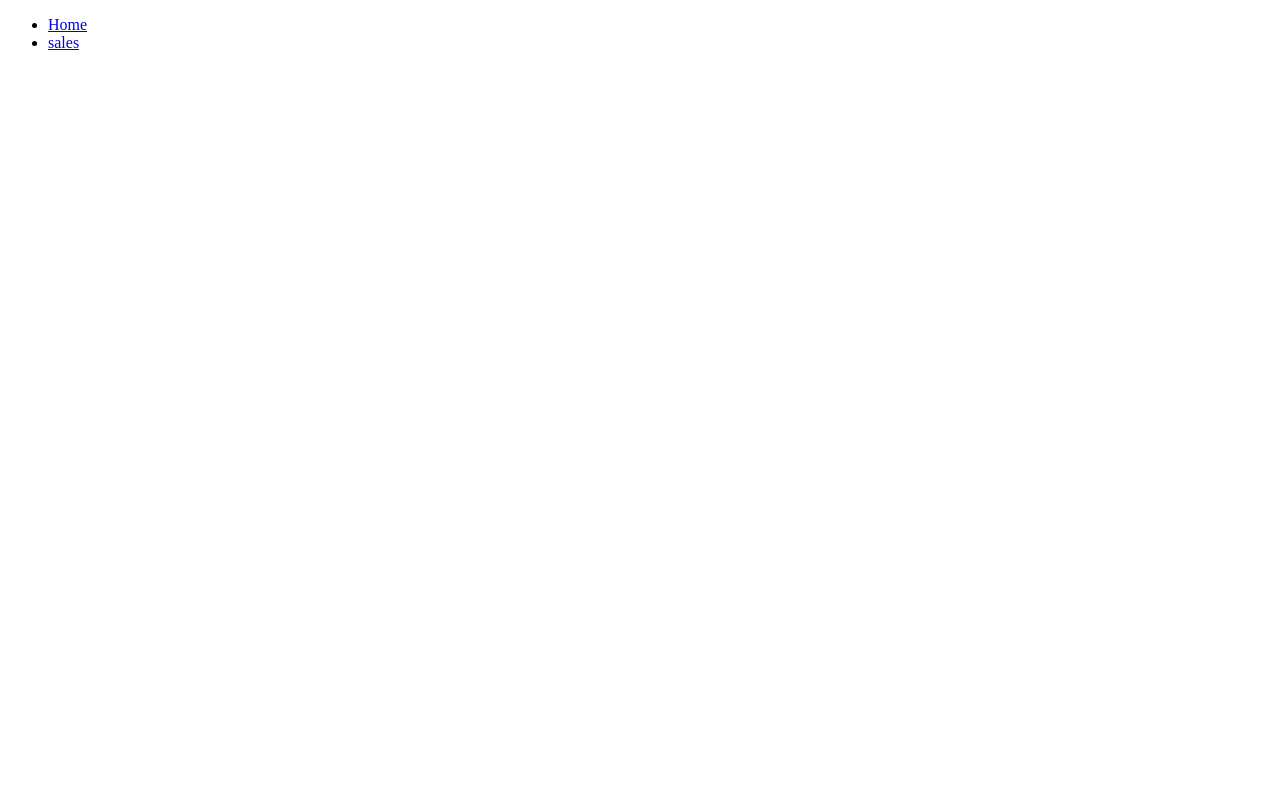
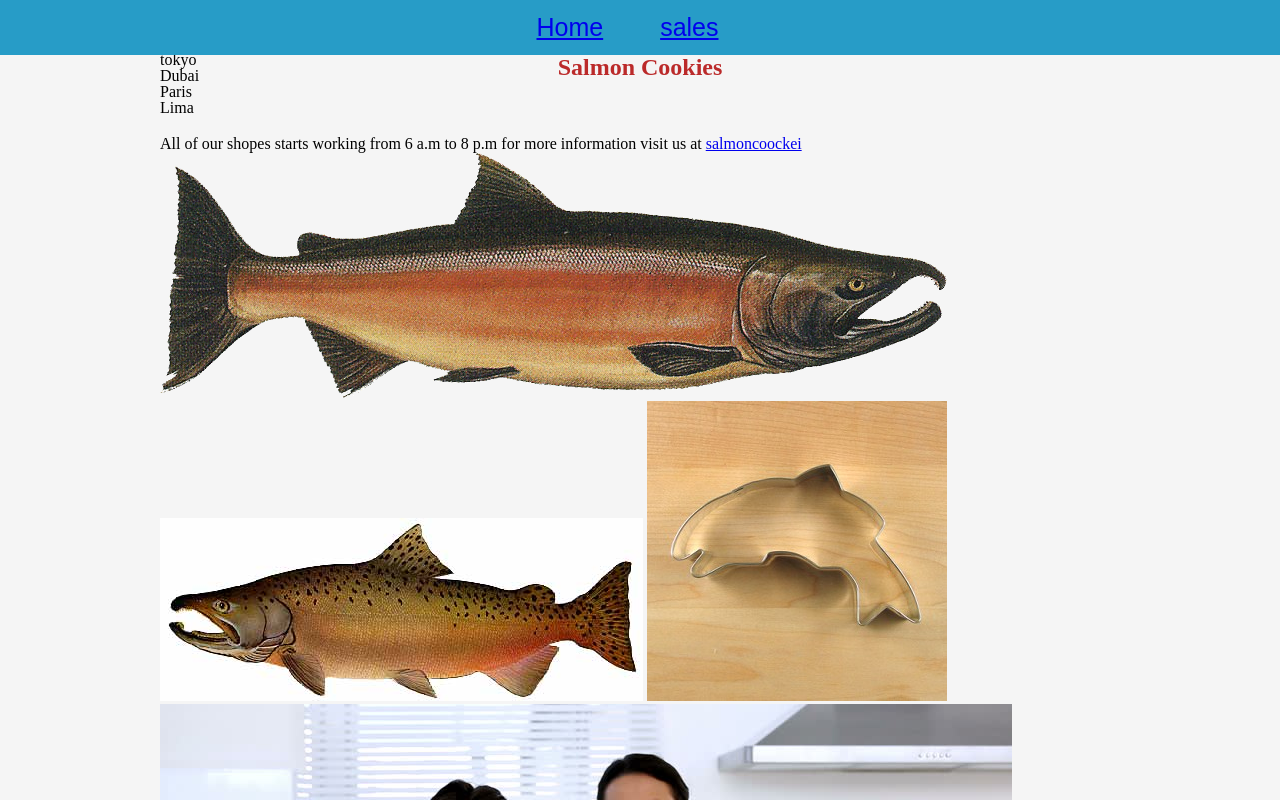
Before and after one commit to Hussein66253/cookie-stand, a plain HTML site: page index.html in a window 1280 px wide. Shown: the top 800 px of the page. Drawn offline with Linux system fonts and the light colour scheme.

Commit message:
Added styling to index.html and edited it

```diff
--- /dev/null
+++ b/css/index.css
@@ -0,0 +1,66 @@
+/* * {
+    box-sizing: border-box;
+  }
+   */
+  body {
+    position: relative;
+    background-color:#f5f5f5;
+    width: 960px;
+    height: 1000px;
+    margin: auto;
+  }
+
+  header {
+    position: fixed;
+    width: 100%;
+    top: 0;
+    left: 0;
+  }
+  nav {
+    height: 55px;
+    background-color:  #279CC7;
+    font-family: Arial, Helvetica, sans-serif;
+    line-height: 55px;
+    font-size: 25px;
+    padding-left: 25px;
+    text-align: center;
+}
+ nav a {
+            padding-right: 50px;
+          }
+
+
+body header nav ul li {
+              display: inline-block;
+
+          }
+
+ body header h1 {
+              text-align: center;
+              font-size: x-large;
+              font-weight: bolder;
+              color: rgb(187, 42, 42);
+          }
+body main section p {
+    margin-top: 20px;
+}
+footer {
+
+    background-color: black;
+    color: white;
+    font-weight: bold;
+    text-align: center;
+    padding: 10px;
+    margin-top: 25px;
+}
+/*
+body{
+    background-color: #f5f5f5;
+
+}
+body header nav {
+    position: fixed;
+    margin: 0px;
+    float: left;
+    background-color: white;
+}
--- /dev/null
+++ b/css/reset.css
@@ -0,0 +1,49 @@
+
+/* http://meyerweb.com/eric/tools/css/reset/
+   v2.0 | 20110126
+   License: none (public domain)
+*/
+
+html, body, div, span, applet, object, iframe,
+h1, h2, h3, h4, h5, h6, p, blockquote, pre,
+a, abbr, acronym, address, big, cite, code,
+del, dfn, em, img, ins, kbd, q, s, samp,
+small, strike, strong, sub, sup, tt, var,
+b, u, i, center,
+dl, dt, dd, ol, ul, li,
+fieldset, form, label, legend,
+table, caption, tbody, tfoot, thead, tr, th, td,
+article, aside, canvas, details, embed,
+figure, figcaption, footer, header, hgroup,
+menu, nav, output, ruby, section, summary,
+time, mark, audio, video {
+	margin: 0;
+	padding: 0;
+	border: 0;
+	font-size: 100%;
+	font: inherit;
+	vertical-align: baseline;
+}
+/* HTML5 display-role reset for older browsers */
+article, aside, details, figcaption, figure,
+footer, header, hgroup, menu, nav, section {
+	display: block;
+}
+body {
+	line-height: 1;
+}
+ol, ul {
+	list-style: none;
+}
+blockquote, q {
+	quotes: none;
+}
+blockquote:before, blockquote:after,
+q:before, q:after {
+	content: '';
+	content: none;
+}
+table {
+	border-collapse: collapse;
+	border-spacing: 0;
+}
--- a/index.html
+++ b/index.html
@@ -1,18 +1,56 @@
 <!DOCTYPE html>
 <html lang="en">
+
 <head>
     <meta charset="UTF-8">
     <meta name="viewport" content="width=device-width, initial-scale=1.0">
     <title>Salmon Cookies</title>
+    <link rel="stylesheet" href="css/reset.css">
+    <link rel="stylesheet" href="css/index.css">
 </head>
+
 <body>
-    <nav>
-        <ul>
-           <li><a href="index.html">Home</a></li>
-           <li><a href="sales.html">sales</a></li>
+    <header>
+        <nav>
+            <ul>
+                <li><a href="index.html">Home</a></li>
+                <li><a href="sales.html">sales</a></li>
+            </ul>
+        </nav>
+        <h1>
+            Salmon Cookies
+        </h1>
+    </header>
+    <main>
+        <section>
+            <p>
+               <h2>Shopes locations and addresses</h2>
+                <ul>
+                    <li>Seattle:</li>
+                    <li>tokyo</li>
+                    <li>Dubai</li>
+                    <li>Paris</li>
+                    <li>Lima</li>
+                </ul>
+            </p>
+            <p>
+               All of our shopes starts working from 6 a.m to 8 p.m
+               for more information visit us at <a href="www.salmoncoockei.com">salmoncoockei</a>
+            </p>
+        </section>
+        <section>
+            <img id=images src="images/salmon.png" alt="pic1" title="salmon">
+            <img id=images src="images/chinook.jpg" alt="pic1" title="chinook">
+            <img id=images src="images/cutter.jpeg" alt="pic1" title="cutter">
+            <img id=images src="images/family.jpg" alt="pic1" title="family">
+            <img id=images src="images/fish.jpg" alt="pic1" title="fish">
+            <img id=images src="images/frosted-cookie.jpg" alt="pic1" title="frosted-cookie">
+            <img id=images src="images/shirt.jpg" alt="pic1" title="shirt">
 
+        </section>
+    </main>
+    <footer>  &copy; Salmon Cookies  </footer>
 
-        </ul>
-    </nav>
 </body>
+
 </html>
```
Also changed, not shown: images/chinook.jpg (added), images/cutter.jpeg (added), images/family.jpg (added), images/fish.jpg (added), images/frosted-cookie.jpg (added), images/salmon.png (added), images/shirt.jpg (added).
